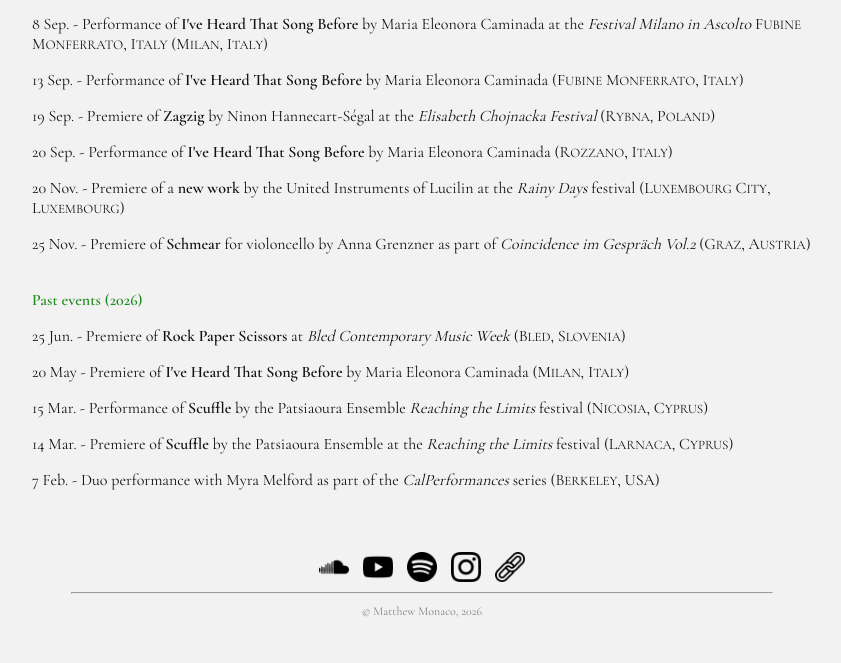
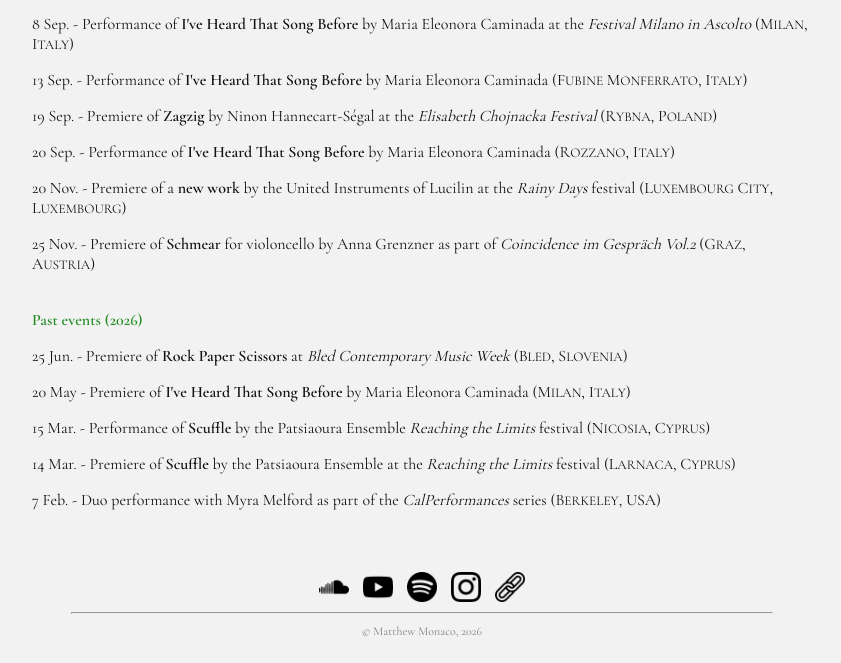
Before and after one commit to matthew-monaco/matthew-monaco.github.io, a Jekyll site: the page built from index.md, in a window 1280 px wide. Shown: the part 487-1150 px from the top of the page, without its empty margins (218-1059 px from the left). Built offline with Jekyll 4.4.1, drawn with Linux system fonts in a browser that asks for light colours.

Commit message:
Update index.md

```diff
--- a/index.md
+++ b/index.md
@@ -12,19 +12,18 @@ I am a Paris-based composer and pianist, originally from New Jersey. Feel free t
 
 <span class="green-bold">Upcoming events</span>
 
-<p>8 Sep. - Performance of <strong>I've Heard That Song Before</strong> by Maria Eleonora Caminada at the <em>Festival Milano in Ascolto</em> F<small>UBINE</small> M<small>ONFERRATO</small>, I<small>TALY</small>
-  (M<font size="2">ILAN</font>, I<font size="2">TALY</font>)</p>
-<p>13 Sep. - Performance of <strong>I've Heard That Song Before</strong> by Maria Eleonora Caminada (F<font size="2">UBINE</font> M<font size="2">ONFERRATO</font>, I<font size="2">TALY</font>)</p>
-<p>19 Sep. -  Premiere of <strong>Zagzig</strong> by Ninon Hannecart-Ségal at the <em>Elisabeth Chojnacka Festival</em> (R<font size="2">YBNA</font>, P<font size="2">OLAND</font>)</p>
-<p>20 Sep. - Performance of <strong>I've Heard That Song Before</strong> by Maria Eleonora Caminada (R<font size="2">OZZANO</font>, I<font size="2">TALY</font>)</p>
-<p>20 Nov. - Premiere of a <strong>new work</strong> by the United Instruments of Lucilin at the <em>Rainy Days</em> festival (L<font size="2">UXEMBOURG</font> C<font size="2">ITY</font>, L<font size="2">UXEMBOURG</font>)</p>
-<p>25 Nov. - Premiere of <strong>Schmear</strong> for violoncello by Anna Grenzner as part of <em>Coincidence im Gespräch Vol.2</em> (G<font size="2">RAZ</font>, A<font size="2">USTRIA</font>)</p>
+<p>8 Sep. - Performance of <strong>I've Heard That Song Before</strong> by Maria Eleonora Caminada at the <em>Festival Milano in Ascolto</em> (M<small>ILAN</small>, I<small>TALY</small>)</p>
+<p>13 Sep. - Performance of <strong>I've Heard That Song Before</strong> by Maria Eleonora Caminada (F<small>UBINE</small> M<small>ONFERRATO</small>, I<small>TALY</small>)</p>
+<p>19 Sep. -  Premiere of <strong>Zagzig</strong> by Ninon Hannecart-Ségal at the <em>Elisabeth Chojnacka Festival</em> (R<small>YBNA</small>, P<small>OLAND</small>)</p>
+<p>20 Sep. - Performance of <strong>I've Heard That Song Before</strong> by Maria Eleonora Caminada (R<small>OZZANO</small>, I<small>TALY</small>)</p>
+<p>20 Nov. - Premiere of a <strong>new work</strong> by the United Instruments of Lucilin at the <em>Rainy Days</em> festival (L<small>UXEMBOURG</small> C<small>ITY</small>, L<small>UXEMBOURG</small>)</p>
+<p>25 Nov. - Premiere of <strong>Schmear</strong> for violoncello by Anna Grenzner as part of <em>Coincidence im Gespräch Vol.2</em> (G<small>RAZ</small>, A<small>USTRIA</small>)</p>
 
 <br>
 <span class="green-bold">Past events (2026)</span>
 
-<p>25 Jun. - Premiere of <strong>Rock Paper Scissors</strong> at <em>Bled Contemporary Music Week</em> (B<font size="2">LED</font>, S<font size="2">LOVENIA</font>)</p>
-<p>20 May - Premiere of <strong>I've Heard That Song Before</strong> by Maria Eleonora Caminada (M<font size="2">ILAN</font>, I<font size="2">TALY</font>)</p>
-<p>15 Mar. - Performance of <strong>Scuffle</strong> by the Patsiaoura Ensemble <em>Reaching the Limits</em> festival (N<font size="2">ICOSIA</font>, C<font size="2">YPRUS</font>)</p>
-<p>14 Mar. - Premiere of <strong>Scuffle</strong> by the Patsiaoura Ensemble at the <em>Reaching the Limits</em> festival (L<font size="2">ARNACA</font>, C<font size="2">YPRUS</font>)</p>
-<p>7 Feb. - Duo performance with Myra Melford as part of the <em>CalPerformances</em> series (B<font size="2">ERKELEY</font>, USA)</p>
+<p>25 Jun. - Premiere of <strong>Rock Paper Scissors</strong> at <em>Bled Contemporary Music Week</em> (B<small>LED</small>, S<small>LOVENIA</small>)</p>
+<p>20 May - Premiere of <strong>I've Heard That Song Before</strong> by Maria Eleonora Caminada (M<small>ILAN</small>, I<small>TALY</small>)</p>
+<p>15 Mar. - Performance of <strong>Scuffle</strong> by the Patsiaoura Ensemble <em>Reaching the Limits</em> festival (N<small>ICOSIA</small>, C<small>YPRUS</small>)</p>
+<p>14 Mar. - Premiere of <strong>Scuffle</strong> by the Patsiaoura Ensemble at the <em>Reaching the Limits</em> festival (L<small>ARNACA</small>, C<small>YPRUS</small>)</p>
+<p>7 Feb. - Duo performance with Myra Melford as part of the <em>CalPerformances</em> series (B<small>ERKELEY</small>, USA)</p>
```
